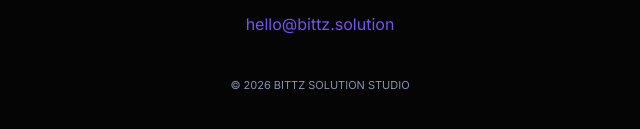
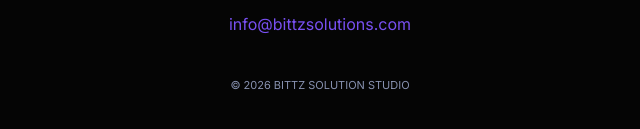
Before and after one commit to NotHaseebAhmed/CompanyPortfolio, a plain HTML site: page index.html in a window 1280 px wide. Shown: the part 3550-3679 px from the top of the page, 320-960 px from the left. Drawn offline with nearby package versions, Linux system fonts and the light colour scheme.

Commit message:
first commit

```diff
--- a/index.html
+++ b/index.html
@@ -272,7 +272,7 @@
 
     <footer class="footer container">
         <h2>Work with us.</h2>
-        <a href="mailto:haseebahmedkhatri123@gmail.com" style="color: var(--accent); text-decoration: none;">hello@bittz.solution</a>
+        <a href="mailto:info@bittzsolutions.com" style="color: var(--accent); text-decoration: none;">info@bittzsolutions.com</a>
         <p style="margin-top: 40px; font-size: 11px; color: var(--text-dim);">© 2026 BITTZ SOLUTION STUDIO</p>
     </footer>
 
```
